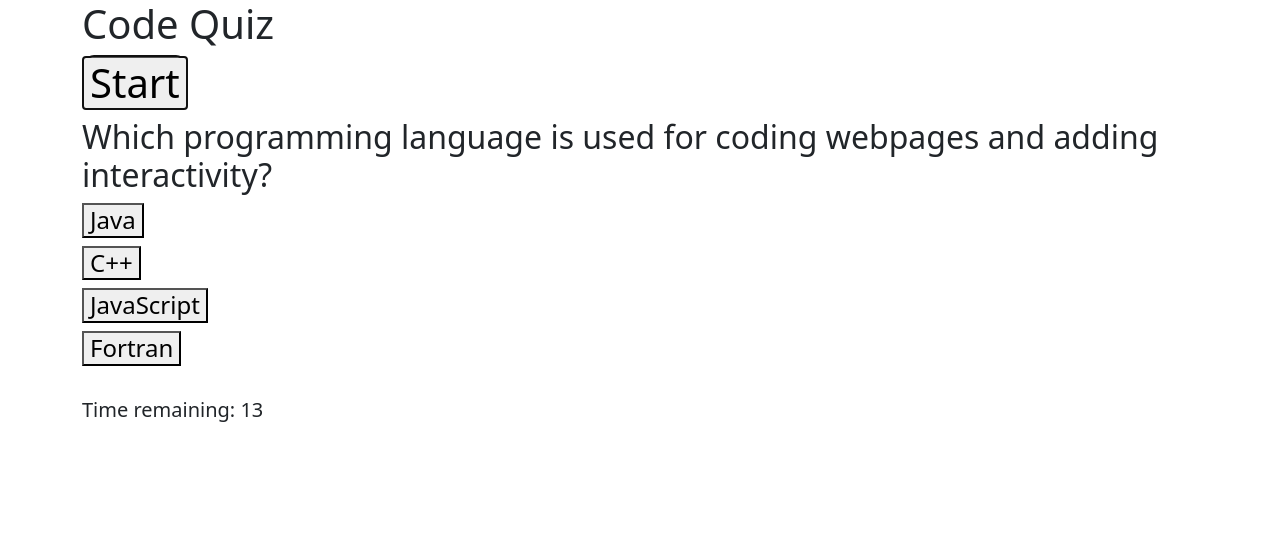
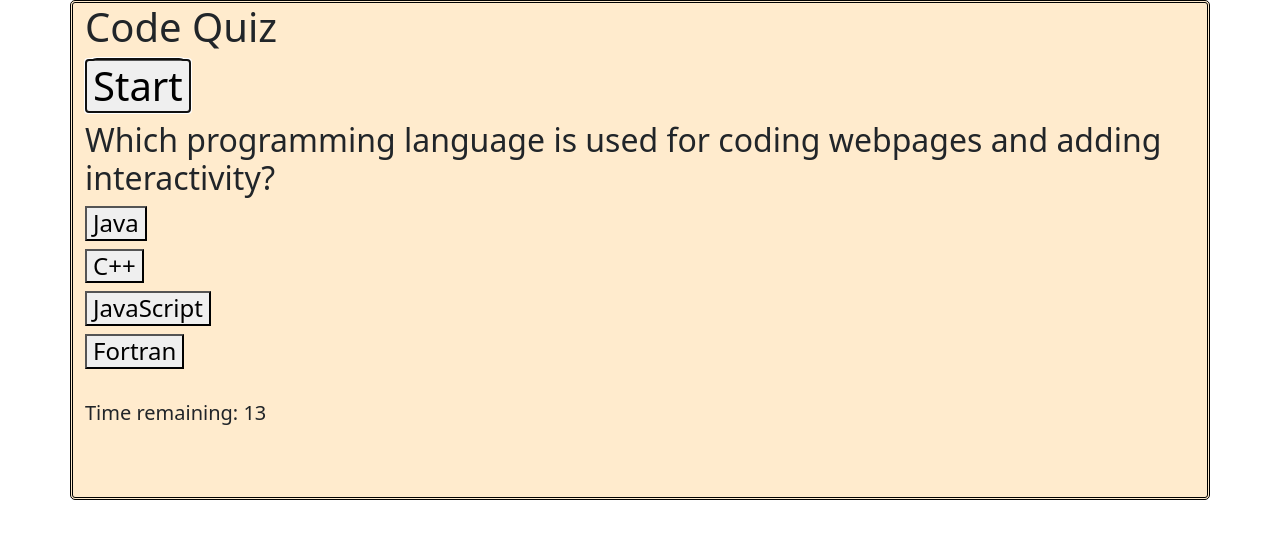
Before and after one commit to gsonnier333/code-quiz, a plain HTML site: page index.html in a window 1280 px wide. Both pictures are taken after a click on the button "Start". Drawn offline with nearby package versions, Linux system fonts and the light colour scheme.

Commit message:
Made small aesthetic changes to make it look a little better, fixed bug where start button could be spammed and break the game, added screenshot to readme

```diff
--- a/index.html
+++ b/index.html
@@ -10,9 +10,10 @@
 			integrity="sha384-giJF6kkoqNQ00vy+HMDP7azOuL0xtbfIcaT9wjKHr8RbDVddVHyTfAAsrekwKmP1"
 			crossorigin="anonymous"
 		/>
+		<link rel="stylesheet" href="style.css" />
 	</head>
 	<body>
-		<div class="container">
+		<div class="container mainContent">
 			<h1>Code Quiz</h1>
 			<h1><button id="startBtn">Start</button></h1>
 			<h2 id="question"></h2>
--- a/script.js
+++ b/script.js
@@ -76,6 +76,9 @@ function endGame(){
 }
 
 function startGame(){
+    if(timeLeft>0){
+        return; //don't run this function if the game is already running
+    }
     console.log("Started");
     $(".choiceBtn").show();
     timeLeft = 15;
--- a/style.css
+++ b/style.css
@@ -0,0 +1,6 @@
+.mainContent {
+	border-style: double;
+	border-radius: 5px;
+	border-color: black;
+	background-color: blanchedalmond;
+}
```
Also changed, not shown: example-of-page.PNG (added), 1 other file.
